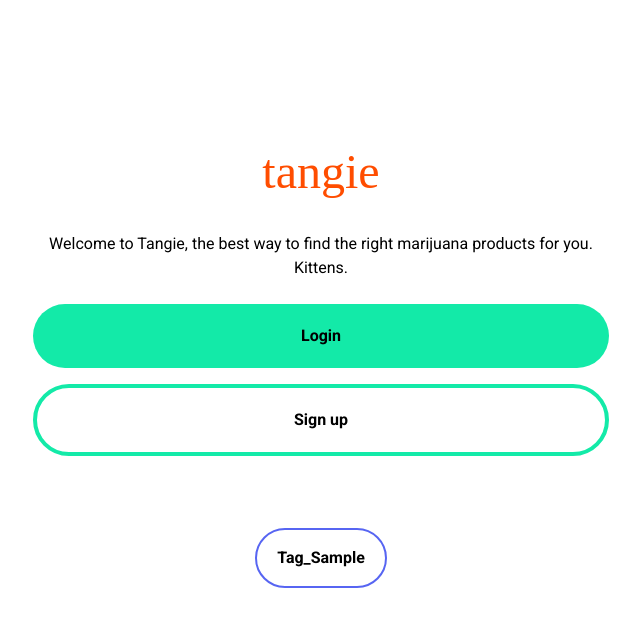
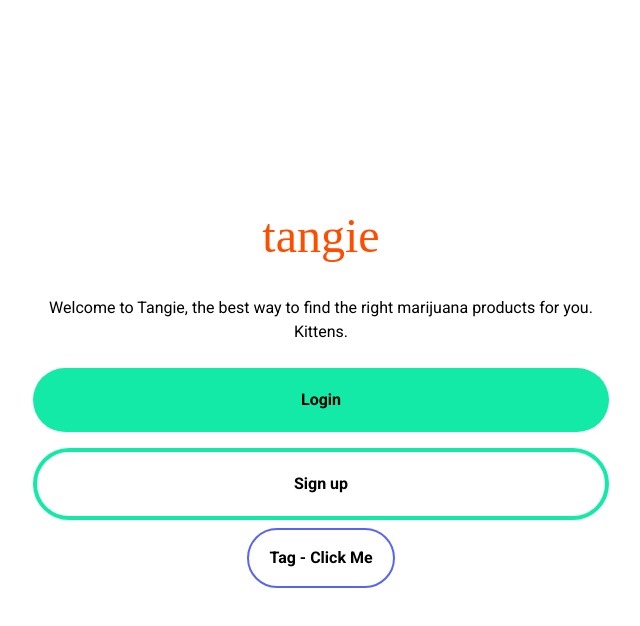
Before and after one commit to wintergreenbliss/tangie, a Next.js app: page / in a window 1280 px wide. Shown: the top 626 px of the page, without its empty margins (319-959 px from the left). Built offline with nearby package versions, Linux system fonts and the light colour scheme; a web font is replaced by a local one.

Commit message:
address comments from code review

```diff
--- a/components/tag.tsx
+++ b/components/tag.tsx
@@ -11,22 +11,18 @@ export default function Tag({ text, selected = false }: TagProps) {
   const [isSelected, setIsSelected] = useState(selected);
 
   return (
-    <div className="py-16">
     <Switch
       checked={isSelected}
       onChange={setIsSelected}
       className={clsx(
-          "inline-block text-black font-bold py-4 px-5 rounded-full",
+        "inline-block text-black font-bold py-4 px-5 rounded-full border-2",
         {
-            "bg-tangie-bluePurple-500 border-2 box-border border-transparent text-white":
-              isSelected,
-            "border-tangie-bluePurple-500 border-2 box-border text-green":
-              !isSelected,
+          "bg-tangie-blurple-500 border-transparent text-white": isSelected,
+          "border-tangie-blurple-500 text-green": !isSelected,
         }
       )}
     >
       <div>{text}</div>
     </Switch>
-    </div>
   );
 }
--- a/pages/index.tsx
+++ b/pages/index.tsx
@@ -35,7 +35,7 @@ const Home: NextPage = () => {
             Sign up
           </Button>
         </div>
-        <Tag text="Tag_Sample" />
+        <Tag text="Tag - Click Me" />
       </div>
     </main>
   );
--- a/tailwind.config.js
+++ b/tailwind.config.js
@@ -11,7 +11,7 @@ module.exports = {
           mint: {
             500: "#13EAA8",
           },
-          bluePurple: {
+          blurple: {
             500: "#5765F2",
           },
         },
```
Lines whose indentation alone changed are shown as unchanged.
